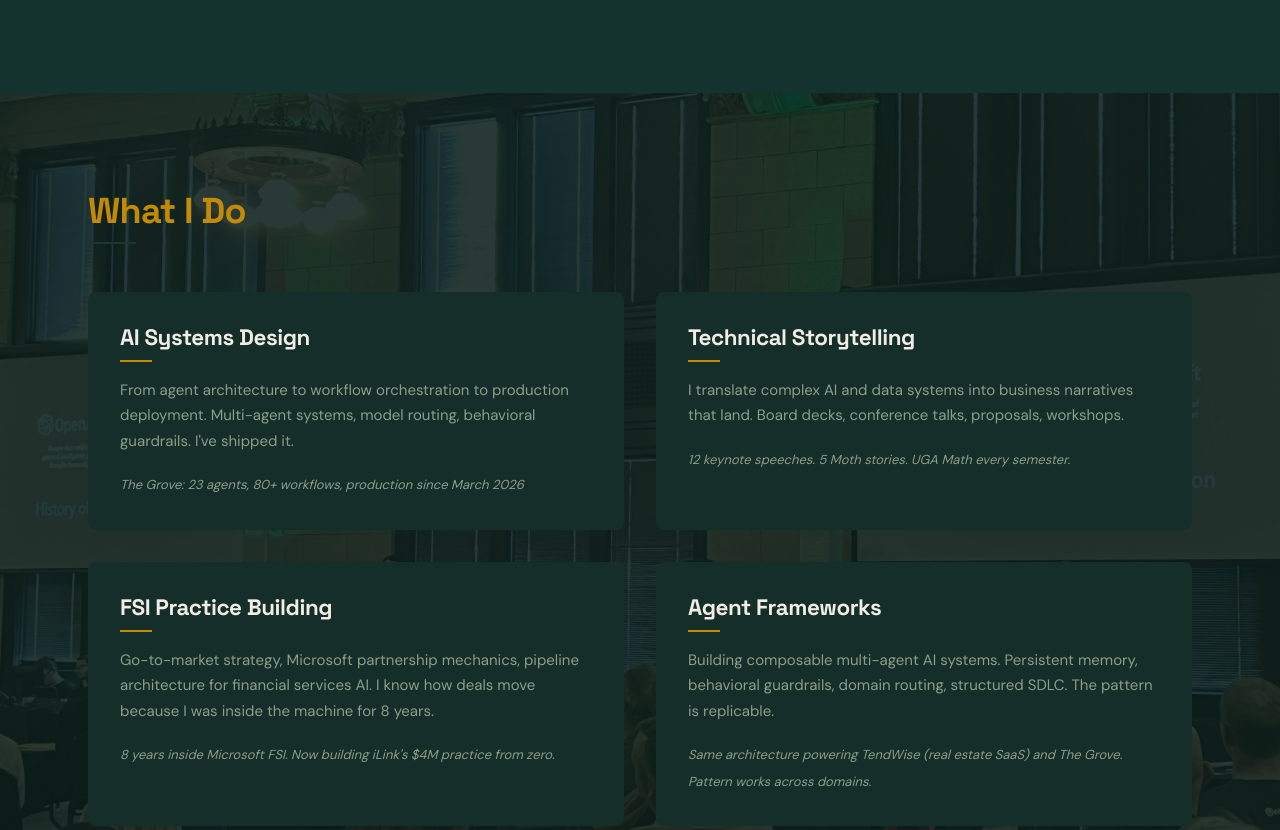
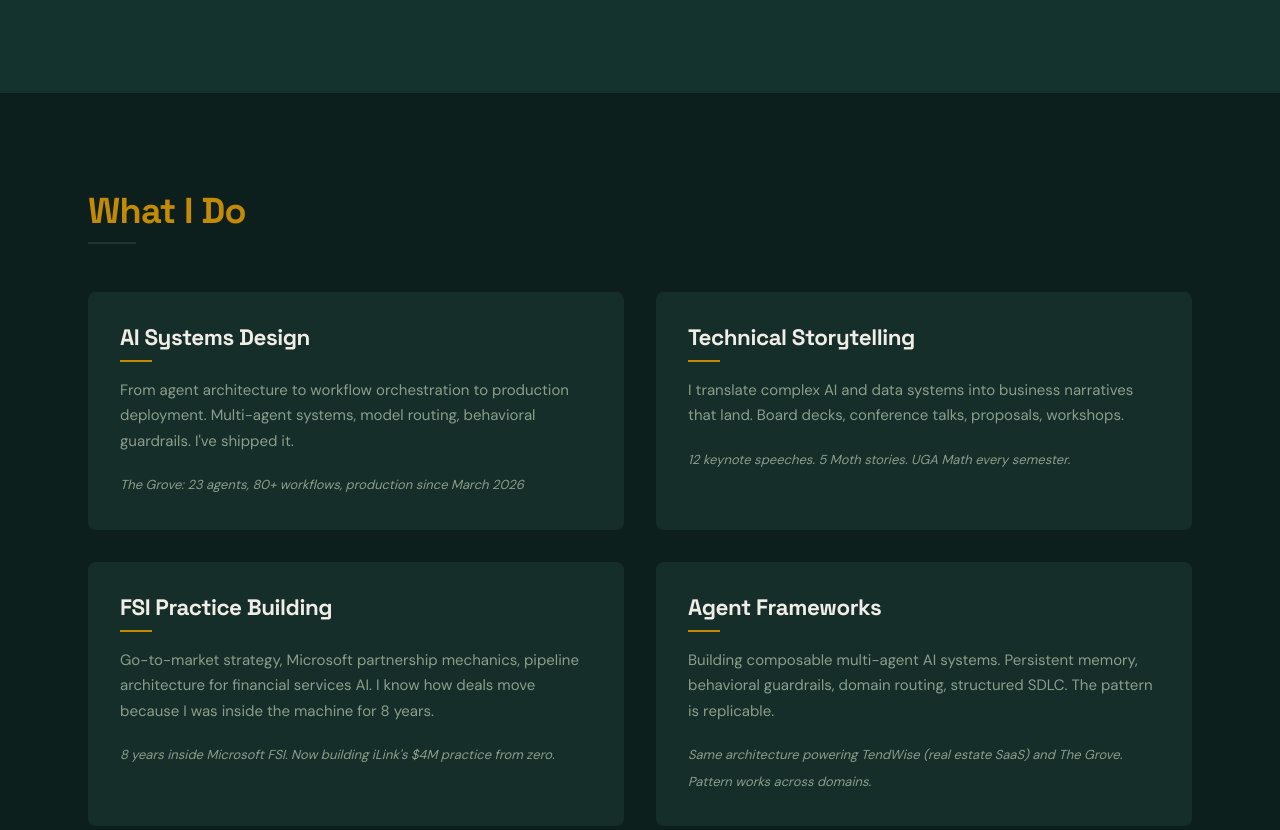
Before and after one commit to chrankthat/shanku-net, a plain HTML site: page index.html in a window 1280 px wide. Shown: the part 3428-4258 px from the top of the page. Drawn offline with Linux system fonts and the light colour scheme.

Commit message:
fix: remove What I Do background image -- cards cover entire section
Co-Authored-By: Claude Opus 4.6 (1M context) <noreply@anthropic.com>

```diff
--- a/css/components.css
+++ b/css/components.css
@@ -496,25 +496,6 @@
   }
 }
 
-/* ─── Services Section Background ─── */
-#services {
-  position: relative;
-  background: url('../images/speaking-panel.webp') center / cover no-repeat;
-}
-
-#services::before {
-  content: '';
-  position: absolute;
-  inset: 0;
-  background: rgba(13, 31, 28, 0.88);
-  z-index: 0;
-}
-
-#services .container {
-  position: relative;
-  z-index: 1;
-}
-
 /* ─── Services ─── */
 .service-card {
   padding: var(--space-32);
```
